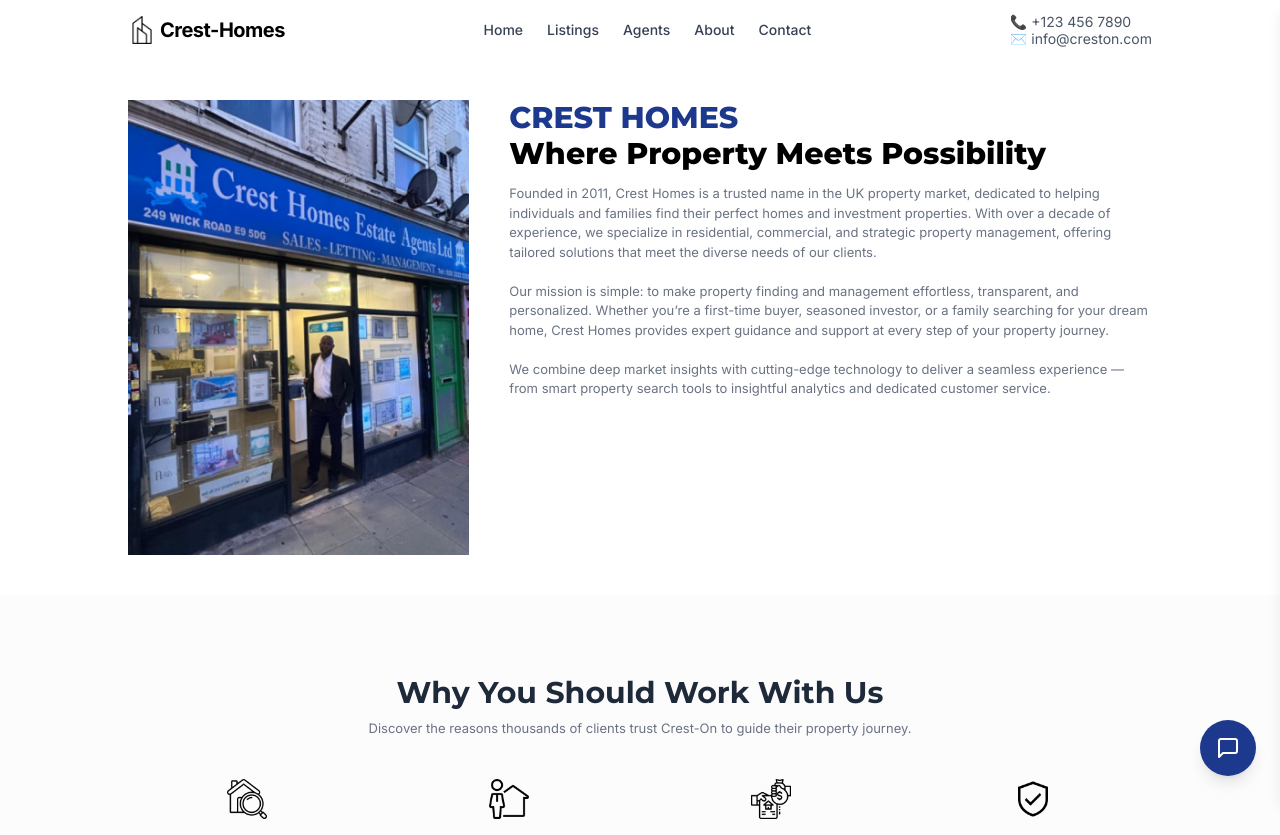
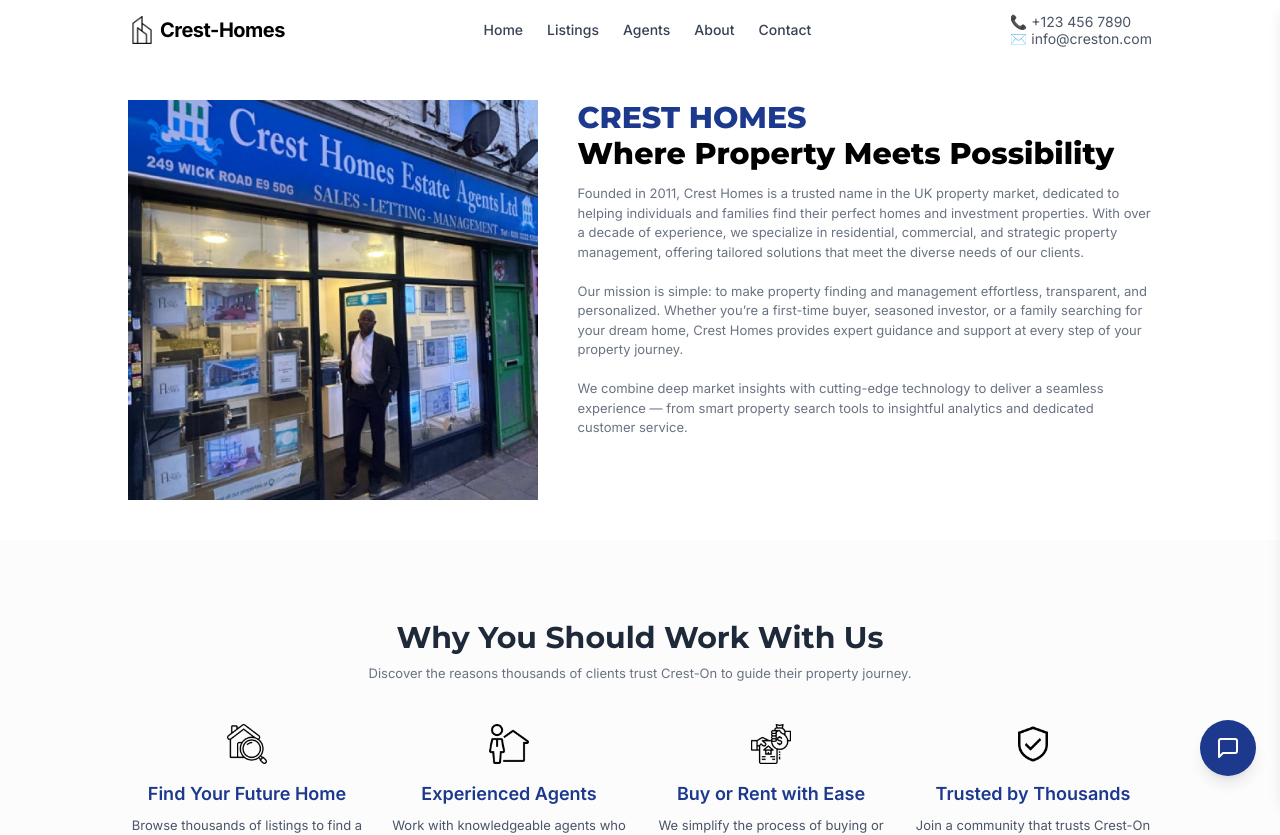
Before and after one commit to Olawoyin1/crest-on, a React (Vite) app: page /about in a window 1280 px wide. Shown: the top 835 px of the page. Built offline with nearby package versions, Linux system fonts and the light colour scheme.

Commit message:
Made the intro imge responsive

```diff
--- a/src/components/Intro.tsx
+++ b/src/components/Intro.tsx
@@ -6,7 +6,7 @@ const Intro = () => {
         <div className="container">
             <div className="md:flex gap-10">
                 <div className="flex-1/3 flex-shrink-0">
-                    <img src="../../Images/crestt.jpeg"  className="object-cover w-full h-fit md:object-contain" alt="" />
+                    <img src="../../Images/crestt.jpeg"  className="object-cover w-full" alt="" />
                 </div>
                 <div className="flex flex-col flex-2/3 gap-3 mt-10 md:mt-0">
                     <h4 className="font-semibold uppercase  text-blue-900 border-b text-md">About Us</h4>
--- a/src/pages/About.tsx
+++ b/src/pages/About.tsx
@@ -40,10 +40,10 @@ export default function About() {
 
         <div className="container py-10 mx-auto">
             <div className="md:flex gap-10">
-                <div className="flex-1/3 flex-shrink-0">
-                    <img src="../../Images/crestt.jpeg"  className="object-cover w-full h-fit md:object-contain" alt="" />
+                <div className="flex-2/5 flex-shrink-0">
+                    <img src="../../Images/crestt.jpeg"  className="object-cover w-full h-100" alt="" />
                 </div>
-                <div className="flex flex-col flex-2/3 gap-3 mt-10 md:mt-0">
+                <div className="flex flex-col flex-3/5 gap-3 mt-10 md:mt-0">
                     <h3 className="font-extrabold text-3xl headings"><span className="text-blue-900">CREST HOMES</span> <br />Where Property Meets Possibility</h3>
 
                     <p className="text-gray-500">Founded in 2011, Crest Homes is a trusted name in the UK property market, dedicated to helping individuals and families find their perfect homes and investment properties. With over a decade of experience, we specialize in residential, commercial, and strategic property management, offering tailored solutions that meet the diverse needs of our clients. <br /> <br />
@@ -92,7 +92,7 @@ export default function About() {
            <img
            src="../../Images/crest.jpeg"
            alt="FAQ"
-           className="object-cover w-full h-100"
+           className="object-cover w-full h-120"
            />
        </div>
         </div>
```
